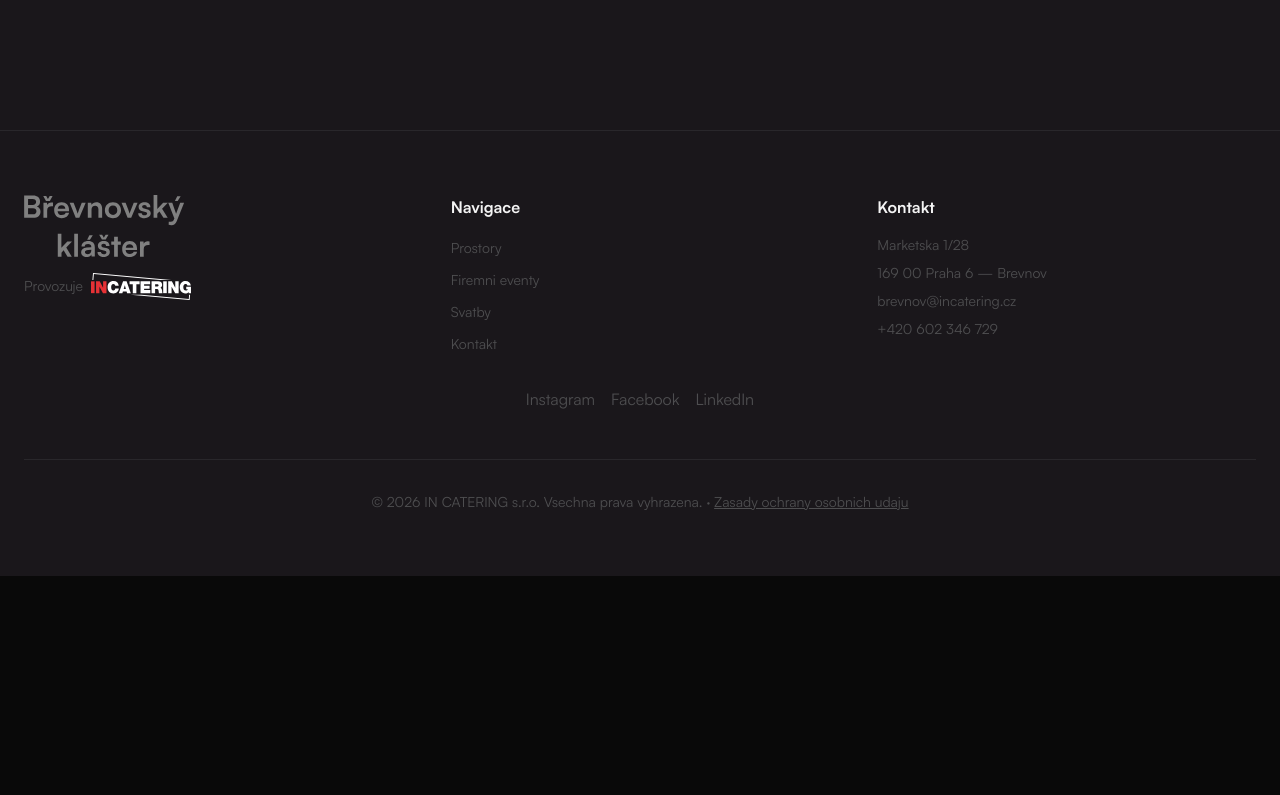
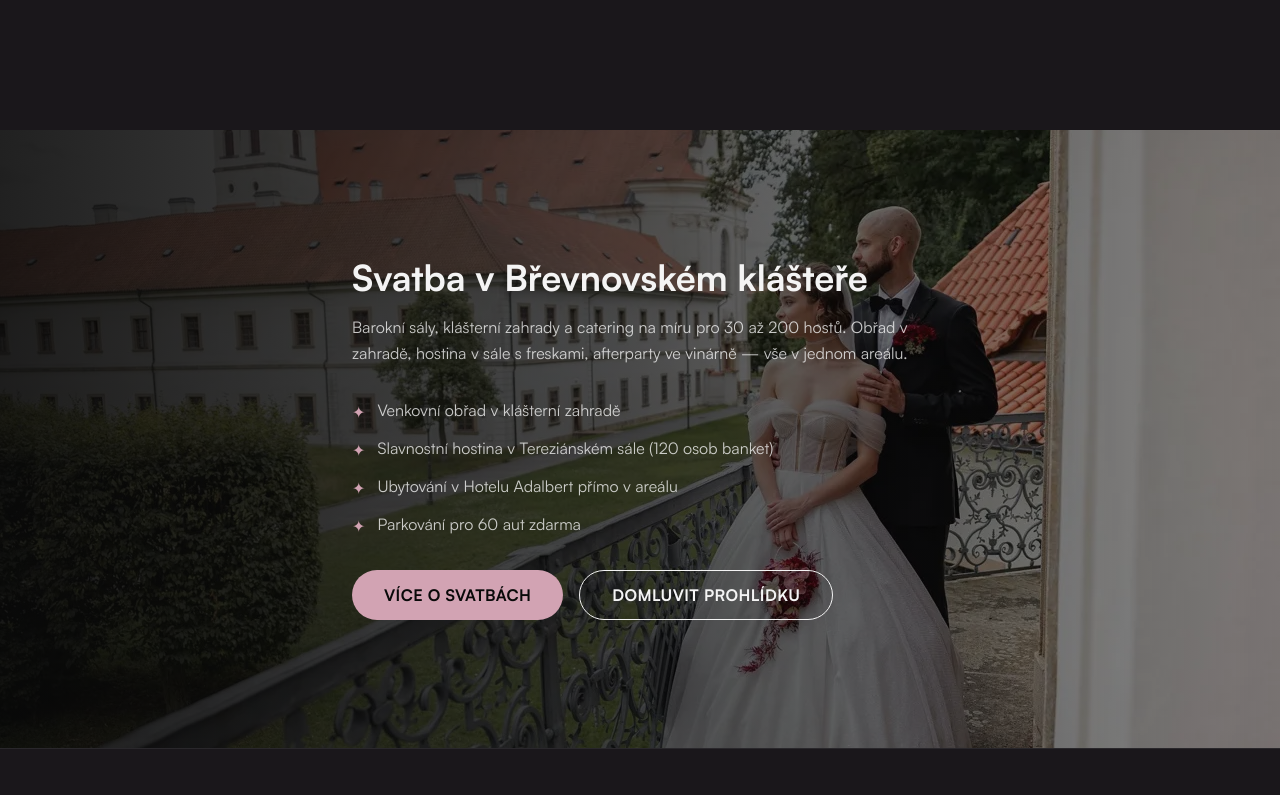
Before and after one commit to lsei27/brevnovevents, a Next.js app: page / in a window 1280 px wide. Shown: the part 5605-6400 px from the top of the page. Before the commit the page ends 6181 px from the top, so only its background shows below. Built offline with nearby package versions, Linux system fonts and the light colour scheme.

Commit message:
feat: add Wedding Gateway section with pink accents
Co-Authored-By: Claude Opus 4.6 <noreply@anthropic.com>

```diff
--- a/src/app/page.tsx
+++ b/src/app/page.tsx
@@ -5,6 +5,7 @@ import { VideoTour } from "@/components/sections/VideoTour";
 import { PricingAnchors } from "@/components/sections/PricingAnchors";
 import { SocialProof } from "@/components/sections/SocialProof";
 import { HowItWorks } from "@/components/sections/HowItWorks";
+import { WeddingGateway } from "@/components/sections/WeddingGateway";
 
 export default function HomePage() {
   return (
@@ -16,6 +17,7 @@ export default function HomePage() {
       <PricingAnchors />
       <SocialProof />
       <HowItWorks />
+      <WeddingGateway />
     </>
   );
 }
--- /dev/null
+++ b/src/components/sections/WeddingGateway.tsx
@@ -0,0 +1,65 @@
+import { Button } from "@/components/ui/Button";
+
+const features = [
+  "Venkovní obřad v klášterní zahradě",
+  "Slavnostní hostina v Tereziánském sále (120 osob banket)",
+  "Ubytování v Hotelu Adalbert přímo v areálu",
+  "Parkování pro 60 aut zdarma",
+];
+
+export function WeddingGateway() {
+  return (
+    <section
+      id="svatby"
+      className="relative flex min-h-[50vh] items-center py-20 md:py-32"
+    >
+      {/* Background image */}
+      <img
+        src="/images/svatby/vojteska-klasterni-zahrada.webp"
+        alt="Svatba v Břevnovském klášteře — venkovní obřad v klášterní zahradě"
+        loading="lazy"
+        className="absolute inset-0 h-full w-full object-cover"
+      />
+      <div className="absolute inset-0 bg-gradient-to-r from-brand-black/90 via-brand-black/70 to-brand-black/40" />
+
+      {/* Content */}
+      <div className="relative z-10 mx-auto max-w-7xl px-6">
+        <div className="max-w-xl">
+          <h2 className="text-3xl font-bold md:text-4xl">
+            Svatba v Břevnovském klášteře
+          </h2>
+          <p className="mt-4 leading-relaxed text-brand-white/80">
+            Barokní sály, klášterní zahrady a catering na míru pro 30 až 200
+            hostů. Obřad v zahradě, hostina v sále s freskami, afterparty ve
+            vinárně — vše v jednom areálu.
+          </p>
+
+          <ul className="mt-8 space-y-3">
+            {features.map((feature) => (
+              <li
+                key={feature}
+                className="flex items-start gap-3 text-brand-white/80"
+              >
+                <span className="mt-0.5 text-brand-pink">✦</span>
+                {feature}
+              </li>
+            ))}
+          </ul>
+
+          <div className="mt-8 flex flex-col gap-4 sm:flex-row">
+            <Button href="/svatba-v-klastere" variant="pink">
+              Více o svatbách
+            </Button>
+            <Button
+              href="#kontakt"
+              variant="secondary"
+              className="border-brand-pink text-brand-pink hover:bg-brand-pink hover:text-brand-black"
+            >
+              Domluvit prohlídku
+            </Button>
+          </div>
+        </div>
+      </div>
+    </section>
+  );
+}
```
